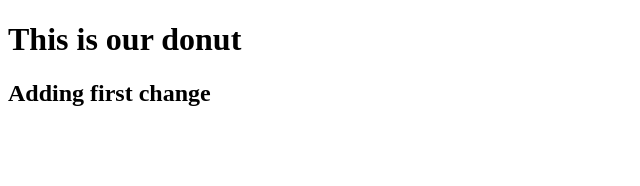
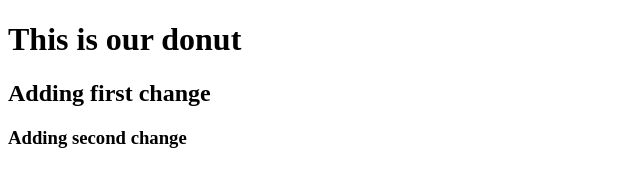
Before and after one commit to DarkSafeguard/donut, a plain HTML site: page index.html in a window 1280 px wide. Shown: the whole page, without its empty margins (0-640 px from the left). Drawn offline with Linux system fonts and the light colour scheme.

Commit message:
added 3rd heading

```diff
--- a/index.html
+++ b/index.html
@@ -7,5 +7,6 @@
 <body>
 <h1>This is our donut</h1>
 <h2>Adding first change</h2>
+<h3>Adding second change</h3>
 </body>
 </html>
```
